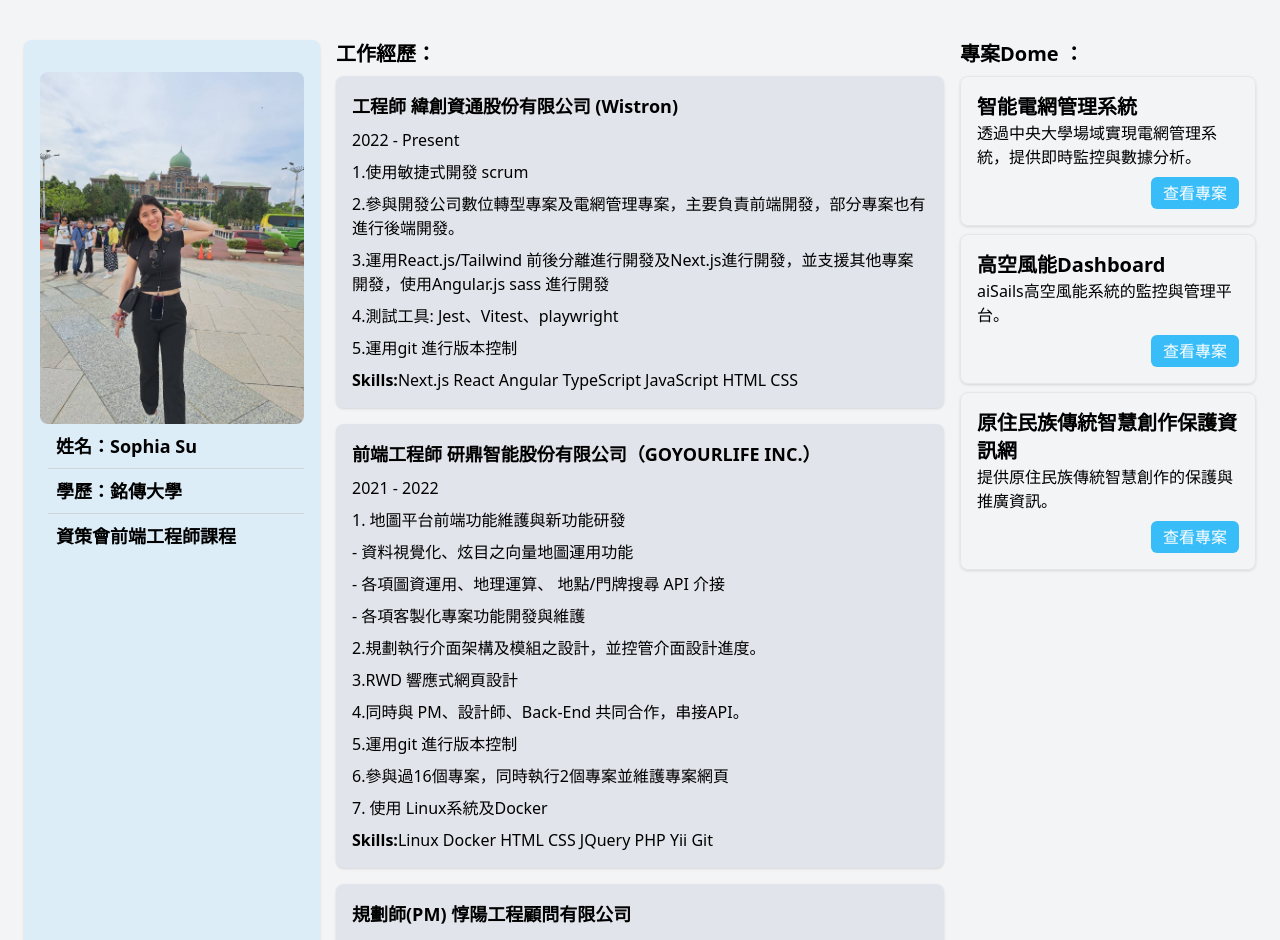
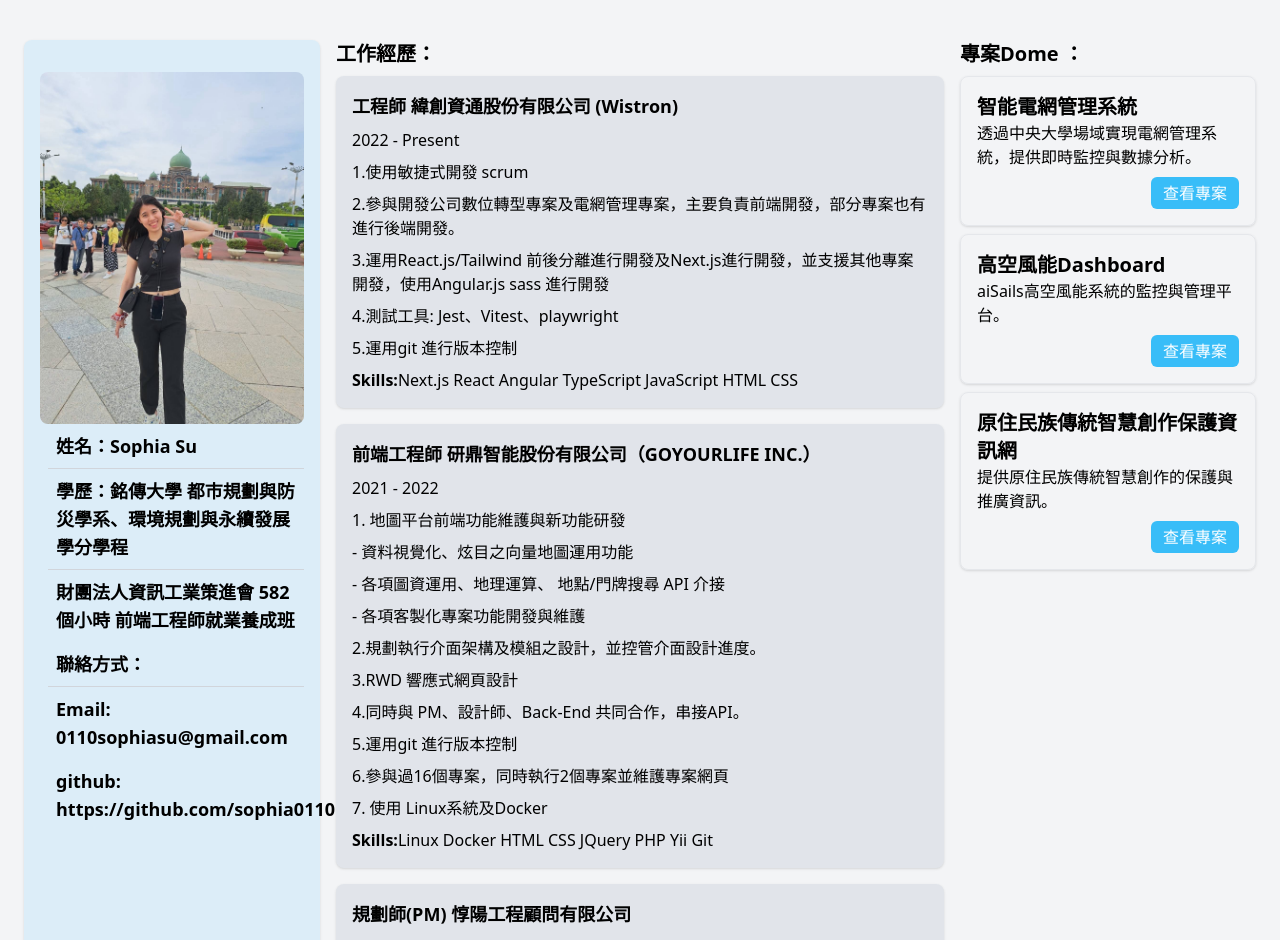
Before and after one commit to sophia0110/resume, a Next.js app: page / in a window 1280 px wide. Shown: the top 940 px of the page. Built offline with nearby package versions, Linux system fonts and the light colour scheme.

Commit message:
feat: add email

```diff
--- a/app/page.tsx
+++ b/app/page.tsx
@@ -18,9 +18,21 @@ export default function Page() {
             姓名：Sophia Su
           </div>
           <div className="border-b border-gray-300 p-2 text-lg font-semibold">
-            學歷：銘傳大學
+            學歷：銘傳大學 都市規劃與防災學系、環境規劃與永續發展學分學程
           </div>
-          <div className="p-2 text-lg font-semibold">資策會前端工程師課程</div>
+          <div className="p-2 text-lg font-semibold">
+            財團法人資訊工業策進會 582個小時 前端工程師就業養成班
+          </div>
+          <div className="border-b border-gray-300 p-2 text-lg font-semibold">
+            聯絡方式：
+          </div>
+          <div className="p-2 text-lg font-semibold">
+            Email: 0110sophiasu@gmail.com
+          </div>
+
+          <div className="p-2 text-lg font-semibold">
+            github: https://github.com/sophia0110
+          </div>
         </div>
         <div className="col-span-2">
           <div className="pb-2 font-bold text-xl">工作經歷：</div>
```
